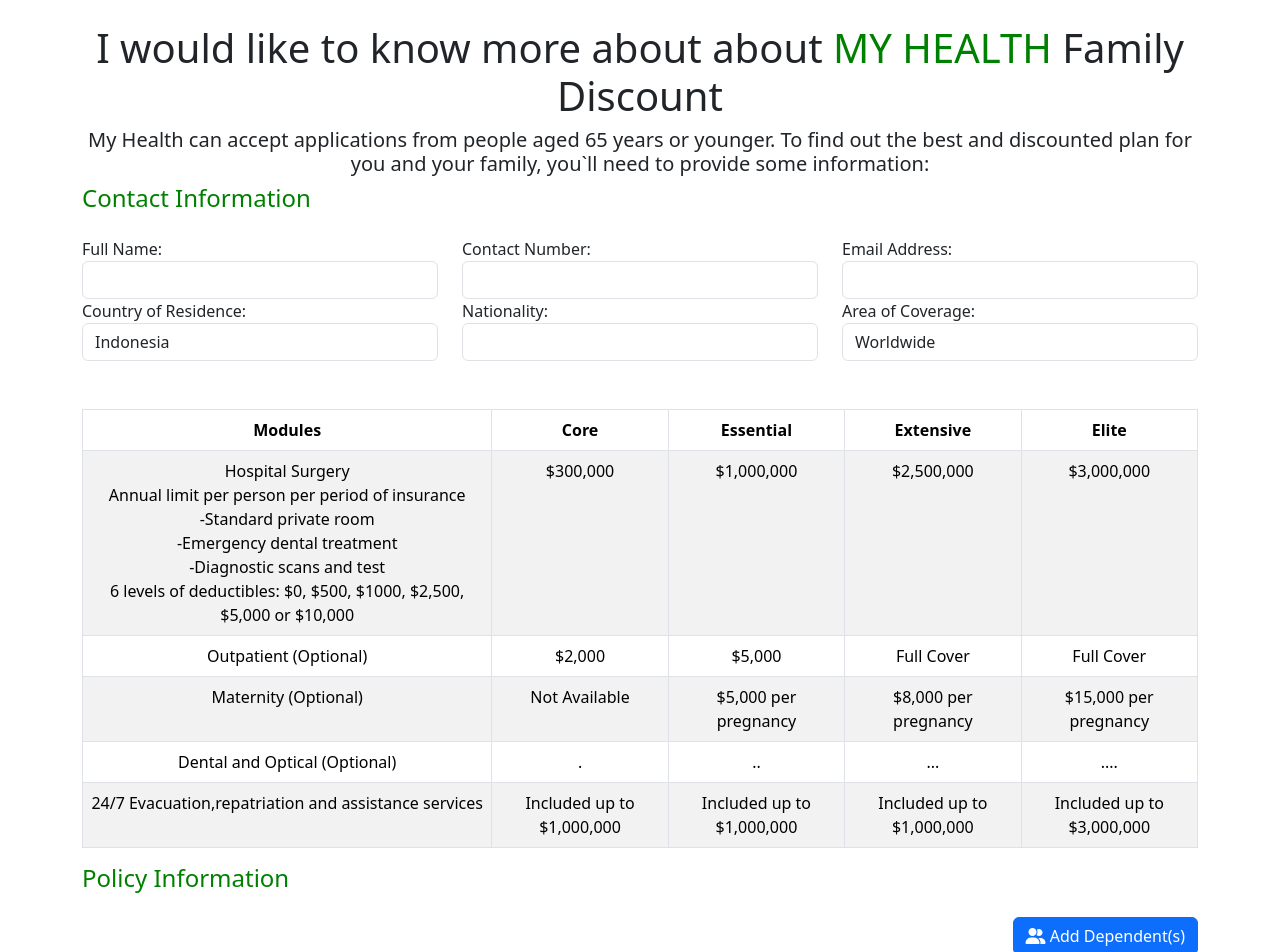
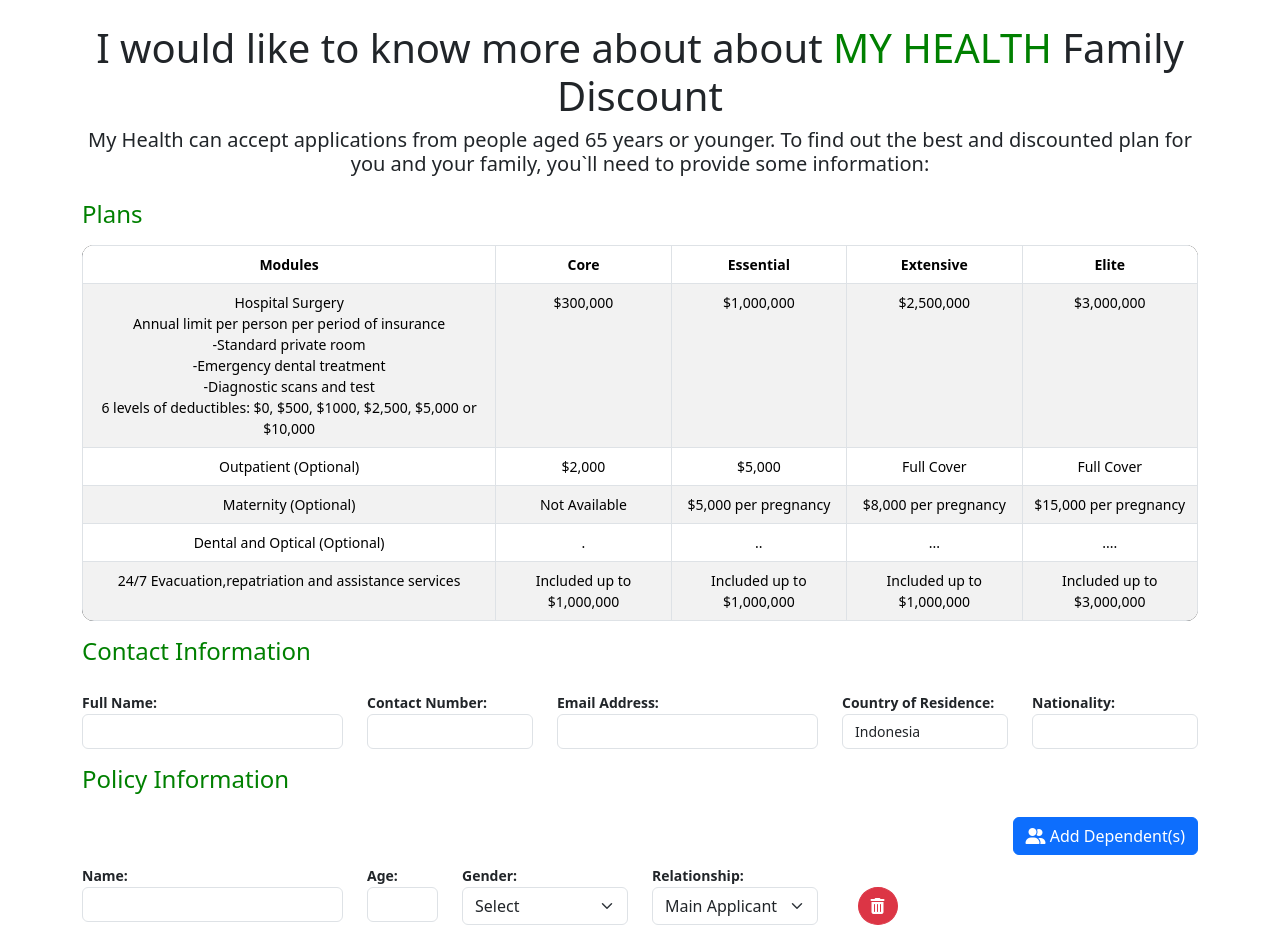
Before and after one commit to Petallar12/quotation_tool, a React (Create React App) app: page / in a window 1280 px wide. Shown: the top 952 px of the page. Built offline with nearby package versions, Linux system fonts and the light colour scheme.

Commit message:
field 14px input 14px table radisu 12px table data 14px plans payment frequency

```diff
--- a/src/components/InputForm.js
+++ b/src/components/InputForm.js
@@ -2,6 +2,8 @@
 import axios from "axios";
 import "@fortawesome/fontawesome-free/css/all.min.css";
 import "bootstrap/dist/css/bootstrap.min.css";
+import './inputform.css';
+
 
 const InputForm = () => {
   const [clients, setClients] = useState([
@@ -217,44 +219,12 @@
         family, you`ll need to provide some information:
       </h5>
 
-      <h4 className="text-left mb-4">
+      <h4 className="text-left mt-4">
         {" "}
-        <span style={{ color: "Green" }}>Contact Information</span>
+        <span style={{ color: "Green" }}>Plans</span>
       </h4>
-      <div className="row mb-3">
-        <div className="col-md-4">
-          <label>Full Name:</label>
-          <input type="text"className="form-control"name="fullName" value={contactInfo.fullName} onChange={handleContactInfoChange}  required/>
-        </div>
-        <div className="col-md-4">
-          <label>Contact Number:</label>
-          <input type="text" className="form-control" name="contactNumber" value={contactInfo.contactNumber} onChange={handleContactInfoChange}required/>
-        </div>
 
-        <div className="col-md-4">
-          <label>Email Address:</label>
-          <input type="email" className="form-control" name="emailAddress" value={contactInfo.emailAddress} onChange={handleContactInfoChange}required/>
-        </div>
-        <div className="col-md-4">
-          <label>Country of Residence:</label>
-          <select className="form-control" name="country_residence" value={contactInfo.country_residence}>
-              <option value="Indonesia">Indonesia</option>
-          </select>
-        </div>
-        <div className="col-md-4">
-          <label>Nationality:</label>
-          <input type="text" className="form-control" name="nationality" value={contactInfo.nationality}onChange={handleContactInfoChange} required/>
-        </div>
-        <div className="col-md-4">
-          <label>Area of Coverage:</label>
-          <select className="form-control"name="area_of_coverage"value={contactInfo.area_of_coverage} onChange={handleContactInfoChange}>
-                     <option value="Worldwide">Worldwide</option>
-                      <option value="Worldwide excl USA">Worldwide excl USA</option>
-                      <option value="ASEAN Ex. SG">ASEAN Ex. SG</option>
-          </select>
-        </div>
-      </div>
-      <table className="table table-bordered table-striped mt-5 text-center">
+      <table className="table table-bordered table-striped mt-3 text-center plan">
       <thead>
         <tr>
             <th>Modules</th>
@@ -311,6 +281,44 @@
     </table>
       <h4 className="text-left mb-4">
         {" "}
+        <span style={{ color: "Green" }}>Contact Information</span>
+      </h4>
+      <div className="row mb-3">
+        <div className="col-md-3">
+          <label className="field_name">Full Name:</label>
+          <input type="text"className="form-control"name="fullName" value={contactInfo.fullName} onChange={handleContactInfoChange}  required/>
+        </div>
+        <div className="col-md-2">
+          <label className="field_name">Contact Number:</label>
+          <input type="text" className="form-control" name="contactNumber" value={contactInfo.contactNumber} onChange={handleContactInfoChange}required/>
+        </div>
+
+        <div className="col-md-3">
+          <label className="field_name">Email Address:</label>
+          <input type="email" className="form-control" name="emailAddress" value={contactInfo.emailAddress} onChange={handleContactInfoChange}required/>
+        </div>
+        <div className="col-md-2">
+          <label className="field_name">Country of Residence:</label>
+          <select className="form-control" name="country_residence" value={contactInfo.country_residence}>
+              <option value="Indonesia">Indonesia</option>
+          </select>
+        </div>
+        <div className="col-md-2">
+          <label className="field_name">Nationality:</label>
+          <input type="text" className="form-control" name="nationality" value={contactInfo.nationality}onChange={handleContactInfoChange} required/>
+        </div>
+        {/* <div className="col-md-4">
+          <label>Area of Coverage:</label>
+          <select className="form-control"name="area_of_coverage"value={contactInfo.area_of_coverage} onChange={handleContactInfoChange}>
+                     <option value="Worldwide">Worldwide</option>
+                      <option value="Worldwide excl USA">Worldwide excl USA</option>
+                      <option value="ASEAN Ex. SG">ASEAN Ex. SG</option>
+          </select>
+        </div> */}
+      </div>
+
+      <h4 className="text-left mb-4">
+        {" "}
         <span style={{ color: "Green" }}>Policy Information</span>
       </h4>
       <form onSubmit={handleSubmit}>
@@ -324,31 +332,31 @@
             <div>
               <div className="row">
                 <div className="col-md-3">
-                  <label>Name:</label>
+                  <label className="field_name">Name:</label>
                   <input type="text" className="form-control"name="name" value={client.name}onChange={(e) => handleClientChange(index, e)}required/>
                 </div>
                 <div className="col-md-1">
-                  <label>Age:</label>
+                  <label className="field_name">Age:</label>
                   <input type="number" className="form-control"name="age" value={client.age} onChange={(e) => handleClientChange(index, e)} required/>
                 </div>
                 <div className="col-md-2">
-                  <label>Gender:</label>
+                  <label className="field_name">Gender:</label>
                   <select className="form-select" name="gender" value={client.gender}onChange={(e) => handleClientChange(index, e)}>
                     <option value="">Select</option>
                     <option value="Male">Male</option>
                     <option value="Female">Female</option>
                   </select>
                 </div>
-                <div className="col-md-3">
-                  <label>Payment Frequency:</label>
+                {/* <div className="col-md-3">
+                  <label className="field_name">Payment Frequency:</label>
                   <select className="form-select" name="payment_frequency" value={client.payment_frequency} onChange={(e) => handleClientChange(index, e)}required>
                     <option value="">Select</option>
                     <option value="Monthly">Monthly</option>
                     <option value="Annually">Annually</option>
                   </select>
-                </div>
+                </div> */}
                 <div className="col-md-2">
-                  <label>Relationship:</label>
+                  <label className="field_name">Relationship:</label>
                   <select className="form-select" name="relationship" value={client.relationship} onChange={(e) => handleClientChange(index, e)}required>
                     <option value="">Select</option>
                     <option value="Main Applicant">Main Applicant</option>
@@ -368,7 +376,7 @@
         <span style={{ color: "Green" }}>April (MyHEALTH)Indonesia</span>
       </h4>
   <div className="col-md-6 mt-4 ">
-  <label>Area of Coverage:</label>
+  <label className="field_name">Area of Coverage:</label>
           <select className="form-control"name="area_of_coverage"value={contactInfo.area_of_coverage}onChange={handleContactInfoChange}>
                      <option value="Worldwide">Worldwide</option>
                       <option value="Worldwide excl USA">Worldwide excl USA</option>
@@ -378,7 +386,8 @@
   <div>
   <h5 className="mt-4 col-md-12">
     Family Discount Percentage:
-     {getFamilyDiscountPercentage(clients.length)}% &nbsp;&nbsp;&nbsp;&nbsp;&nbsp;&nbsp;Area of Coverage: {contactInfo.area_of_coverage}
+     {getFamilyDiscountPercentage(clients.length)}% &nbsp;&nbsp;&nbsp;&nbsp;&nbsp;&nbsp;
+     Area of Coverage: {contactInfo.area_of_coverage}
   </h5>
 </div>
 
@@ -401,32 +410,29 @@
           <tr key={index}>
             <td>
               {clients[index].name} ({clients[index].gender},{" "}
-                    {clients[index].age}) <br />
-                    {clients[index].country_of_residence}
+              {clients[index].age})
+              {/* {clients[index].country_of_residence} */}
             </td>
             <td>
               <div className="d-flex gap-2">
-                      <select className="form-select" value={clients[index].plans.hs} onChange={(e) => handlePlanChange(index, "hs", e.target.value) }>
-                        {/* <option value="N/A">None</option> */}
+                <select className="form-select" value={clients[index].plans.hs} onChange={(e) => handlePlanChange(index, "hs", e.target.value)}>
                   <option value="Elite">Elite</option>
                   <option value="Extensive">Extensive</option>
                   <option value="Essential">Essential</option>
                   <option value="Core">Core</option>
                 </select>
-                      <select className="form-select"value={clients[index].plans.hs_deductible}onChange={(e) =>handlePlanChange(index, "hs_deductible", e.target.value)}>
+                <select className="form-select" value={clients[index].plans.hs_deductible} onChange={(e) => handlePlanChange(index, "hs_deductible", e.target.value)}>
                   <option value="Nil">Nil</option>
                   <option value="US$500">US$500</option>
                   <option value="US$1,000">US$1,000</option>
                   <option value="US$2,500">US$2,500</option>
                 </select>
               </div>
-                    {/* add comma seperator */}
               Premium: {rate.hs !== "N/A" ? rate.hs.toLocaleString() : "N/A"}
             </td>
             <td>
               <div className="d-flex gap-2">
-                      <select
-                        className="form-select" value={clients[index].plans.op}onChange={(e) =>handlePlanChange(index, "op", e.target.value)}>
+                <select className="form-select" value={clients[index].plans.op} onChange={(e) => handlePlanChange(index, "op", e.target.value)}>
                   <option value="N/A">None</option>
                   <option value="Elite">Elite</option>
                   <option value="Extensive">Extensive</option>
@@ -438,36 +444,33 @@
                   <option value="20%">20%</option>
                 </select>
               </div>
-                    {/* add comma seperator */}
               Premium: {rate.op !== "N/A" ? rate.op.toLocaleString() : "N/A"}
             </td>
             <td>
-                    <select className="form-select"value={clients[index].plans.ma} onChange={(e) =>handlePlanChange(index, "ma", e.target.value)}>
+              <select className="form-select" value={clients[index].plans.ma} onChange={(e) => handlePlanChange(index, "ma", e.target.value)}>
                 <option value="N/A">None</option>
                 <option value="Elite">Elite</option>
                 <option value="Extensive">Extensive</option>
                 <option value="Essential">Essential</option>
                 <option value="Core">Core</option>
               </select>
-                    {/* add comma seperator */}
               Premium: {rate.ma !== "N/A" ? rate.ma.toLocaleString() : "N/A"}
             </td>
             <td>
-                    <select className="form-select"value={clients[index].plans.dn} onChange={(e) => handlePlanChange(index, "dn", e.target.value)}>
+              <select className="form-select" value={clients[index].plans.dn} onChange={(e) => handlePlanChange(index, "dn", e.target.value)}>
                 <option value="N/A">None</option>
                 <option value="Elite">Elite</option>
                 <option value="Extensive">Extensive</option>
                 <option value="Essential">Essential</option>
                 <option value="Core">Core</option>
               </select>
-                    {/* add comma seperator */}
               Premium: {rate.dn !== "N/A" ? rate.dn.toLocaleString() : "N/A"}
             </td>
             <td>
               USD{" "}
               {["hs", "op", "ma", "dn"]
                 .map((key) =>
-                        rate[key] !== undefined && rate[key] !== "N/A"? rate[key]: 0
+                  rate[key] !== undefined && rate[key] !== "N/A" ? rate[key] : 0
                 )
                 .reduce((sum, premium) => sum + premium, 0).toLocaleString()}
             </td>
@@ -475,7 +478,7 @@
         ))}
         <tr>
           <td colSpan="5" className="text-end fw-bold">
-                  Total Premium:
+            Total Annual Premium:
           </td>
           <td className="fw-bold">USD {calculateTotalPremium()}</td>
         </tr>
@@ -488,8 +491,10 @@
     Get Rates
   </button>
 </div>
+
       </form>
-            <p className="text-center mt-5">By clicking on Submit Application you agree that your data may be used by Medishure to contact you by<br></br>phone or email your insurance application. Find more information on the processing of your<br></br>data in our <span style={{ color: "Red" }}> Personal Data Policy</span>.
+            <p className="text-center mt-5">
+              By clicking on Submit Application you agree that your data may be used by Medishure to contact you by<br></br>phone or email your insurance application. Find more information on the processing of your<br></br>data in our <span style={{ color: "Red" }}> Personal Data Policy</span>.
       </p>
       <div className="text-center">
   <button className="btn btn-success ms-3" onClick={handleEmailSubmit}>Submit Application</button>
--- /dev/null
+++ b/src/components/inputform.css
@@ -0,0 +1,58 @@
+.field_name {
+    font-weight: bold;
+    font-size: 14px;
+  }
+
+  .form-control{
+    font-size:14px
+  }
+
+  .plan{
+    border-radius: 12px;
+    overflow: hidden; /* To ensure rounded corners are visible */
+    background-color:black;
+    font-size:14px;
+  }
+
+  .custom-table {
+    border-radius: 12px;
+    overflow: hidden; /* Ensure rounded corners are visible */
+    box-shadow: 0 2px 10px rgba(0, 0, 0, 0.1); /* Optional: to add some depth */
+  }
+
+  .custom-table th,
+  .custom-table td {
+    padding: 15px; /* Add more padding to create space around the content */
+    text-align: center; /* Align text in the center */
+    vertical-align: middle; /* Ensure content is vertically centered */
+  }
+
+  .custom-table th {
+    background-color: #4CAF50; /* Green background for table headers */
+    color: white; /* White text color */
+    font-weight: bold; /* Bold font for headers */
+    font-size: 16px; /* Adjust font size */
+  }
+
+  .custom-table td {
+    background-color: #f9f9f9; /* Light background for table rows */
+    font-size: 14px; /* Adjust font size */
+    border-bottom: 1px solid #ddd; /* Border between rows */
+  }
+
+  .custom-table .table-row:nth-child(even) {
+    background-color: #f2f2f2; /* Alternate row color for even rows */
+  }
+
+  .custom-table .table-row:hover {
+    background-color: #eaeaea; /* Highlight row on hover */
+  }
+
+  .custom-table select.form-select {
+    width: 150px; /* Adjust width of the select boxes */
+    font-size: 14px; /* Ensure text size consistency */
+  }
+
+  .custom-table td {
+    padding: 10px 20px; /* Add some padding around the content */
+  }
```
Lines whose indentation alone changed are shown as unchanged.
